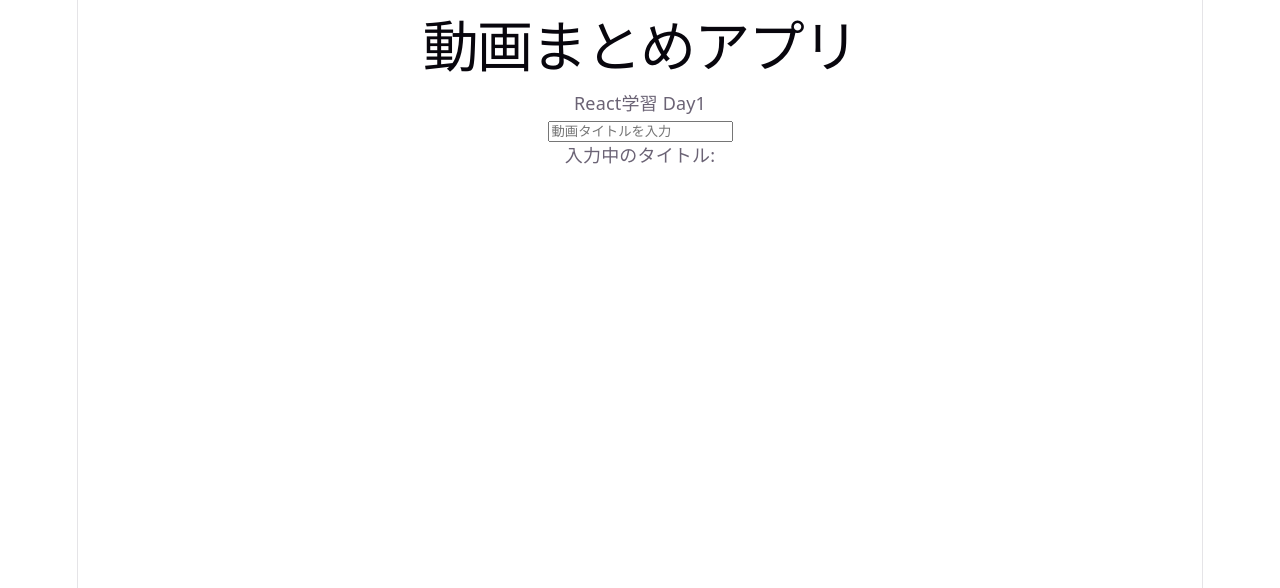
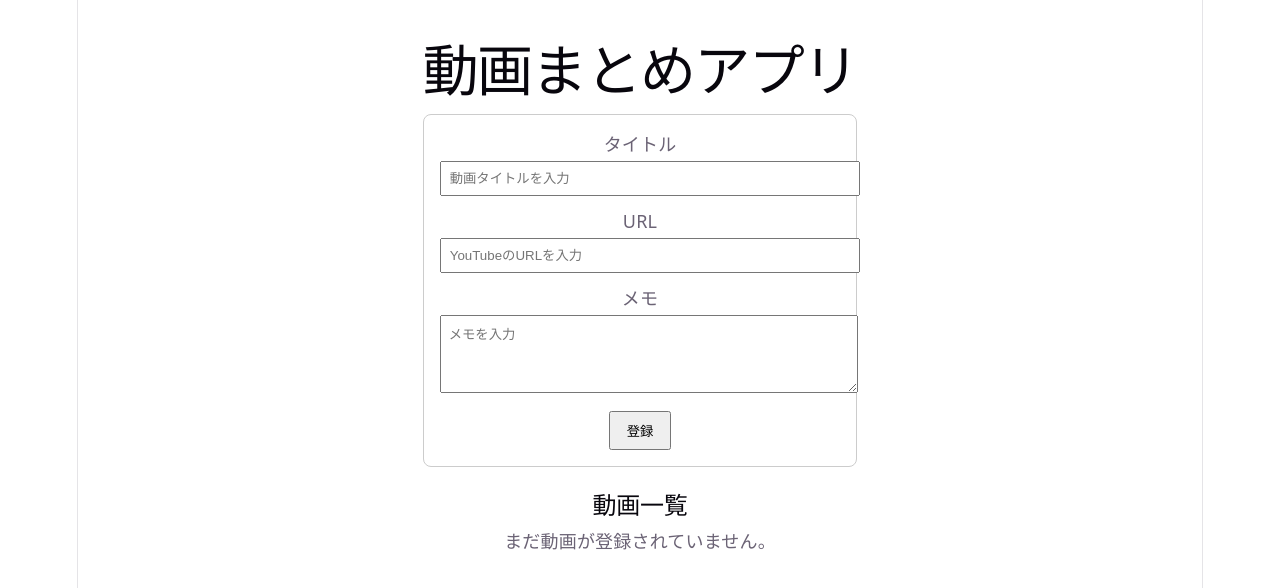
Before and after one commit to ka2ki1/video-stock-frontend, a React (Vite) app: page / in a window 1280 px wide. Shown: the top 588 px of the page. Built offline with nearby package versions, Linux system fonts and the light colour scheme.

Commit message:
feat: implement video list with youtube embed and delete

```diff
--- a/src/App.jsx
+++ b/src/App.jsx
@@ -2,20 +2,181 @@ import { useState } from "react";
 
 function App() {
   const [title, setTitle] = useState("");
+  const [url, setUrl] = useState("");
+  const [memo, setMemo] = useState("");
+  const [videos, setVideos] = useState([]);
+
+  function extractYouTubeVideoId(url) {
+    if (!url) return "";
+
+    try {
+      const parsedUrl = new URL(url);
+
+      if (
+        parsedUrl.hostname === "www.youtube.com" ||
+        parsedUrl.hostname === "youtube.com"
+      ) {
+        if (parsedUrl.pathname === "/watch") {
+          return parsedUrl.searchParams.get("v") || "";
+        }
+
+        if (parsedUrl.pathname.startsWith("/embed/")) {
+          return parsedUrl.pathname.split("/embed/")[1];
+        }
+
+        if (parsedUrl.pathname.startsWith("/shorts/")) {
+          return parsedUrl.pathname.split("/shorts/")[1];
+        }
+      }
+
+      if (parsedUrl.hostname === "youtu.be") {
+        return parsedUrl.pathname.slice(1);
+      }
+
+      return "";
+    } catch {
+      return "";
+    }
+  }
+
+  function convertToEmbedUrl(url) {
+    const videoId = extractYouTubeVideoId(url);
+
+    if (!videoId) return "";
+
+    return `https://www.youtube.com/embed/${videoId}`;
+  }
+
+  function handleAddVideo() {
+    if (title.trim() === "") return;
+
+    const newVideo = {
+      id: crypto.randomUUID(),
+      title,
+      url,
+      memo,
+    };
+
+    setVideos([...videos, newVideo]);
+
+    setTitle("");
+    setUrl("");
+    setMemo("");
+  }
+
+  function handleDeleteVideo(id) {
+    setVideos(videos.filter((video) => video.id !== id));
+  }
 
   return (
-    <div>
+    <div style={{ maxWidth: "800px", margin: "0 auto", padding: "24px" }}>
       <h1>動画まとめアプリ</h1>
-      <p>React学習 Day1</p>
 
+      <div
+        style={{
+          border: "1px solid #ccc",
+          padding: "16px",
+          borderRadius: "8px",
+          marginBottom: "24px",
+        }}
+      >
+        <div style={{ marginBottom: "12px" }}>
+          <label>タイトル</label>
+          <br />
           <input
             type="text"
             placeholder="動画タイトルを入力"
             value={title}
             onChange={(e) => setTitle(e.target.value)}
+            style={{ width: "100%", padding: "8px", marginTop: "4px" }}
           />
+        </div>
 
-      <p>入力中のタイトル: {title}</p>
+        <div style={{ marginBottom: "12px" }}>
+          <label>URL</label>
+          <br />
+          <input
+            type="text"
+            placeholder="YouTubeのURLを入力"
+            value={url}
+            onChange={(e) => setUrl(e.target.value)}
+            style={{ width: "100%", padding: "8px", marginTop: "4px" }}
+          />
+        </div>
+
+        <div style={{ marginBottom: "12px" }}>
+          <label>メモ</label>
+          <br />
+          <textarea
+            placeholder="メモを入力"
+            value={memo}
+            onChange={(e) => setMemo(e.target.value)}
+            rows="4"
+            style={{ width: "100%", padding: "8px", marginTop: "4px" }}
+          />
+        </div>
+
+        <button onClick={handleAddVideo} style={{ padding: "8px 16px" }}>
+          登録
+        </button>
+      </div>
+
+      <h2>動画一覧</h2>
+
+      {videos.length === 0 ? (
+        <p>まだ動画が登録されていません。</p>
+      ) : (
+        <ul style={{ listStyle: "none", padding: 0 }}>
+          {videos.map((video) => {
+            const embedUrl = convertToEmbedUrl(video.url);
+
+            return (
+              <li
+                key={video.id}
+                style={{
+                  border: "1px solid #ccc",
+                  borderRadius: "8px",
+                  padding: "16px",
+                  marginBottom: "16px",
+                }}
+              >
+                <h3>{video.title}</h3>
+
+                {embedUrl ? (
+                  <iframe
+                    width="100%"
+                    height="315"
+                    src={embedUrl}
+                    title={video.title}
+                    allow="accelerometer; autoplay; clipboard-write; encrypted-media; gyroscope; picture-in-picture"
+                    allowFullScreen
+                    style={{ marginBottom: "12px", border: "none" }}
+                  ></iframe>
+                ) : (
+                  <p style={{ color: "red" }}>
+                    YouTubeのURLとして認識できませんでした。
+                  </p>
+                )}
+
+                <p>
+                  <strong>URL:</strong> {video.url}
+                </p>
+
+                <p>
+                  <strong>メモ:</strong> {video.memo}
+                </p>
+
+                <button
+                  onClick={() => handleDeleteVideo(video.id)}
+                  style={{ marginTop: "8px", padding: "8px 16px" }}
+                >
+                  削除
+                </button>
+              </li>
+            );
+          })}
+        </ul>
+      )}
     </div>
   );
 }
```
Lines whose indentation alone changed are shown as unchanged.
